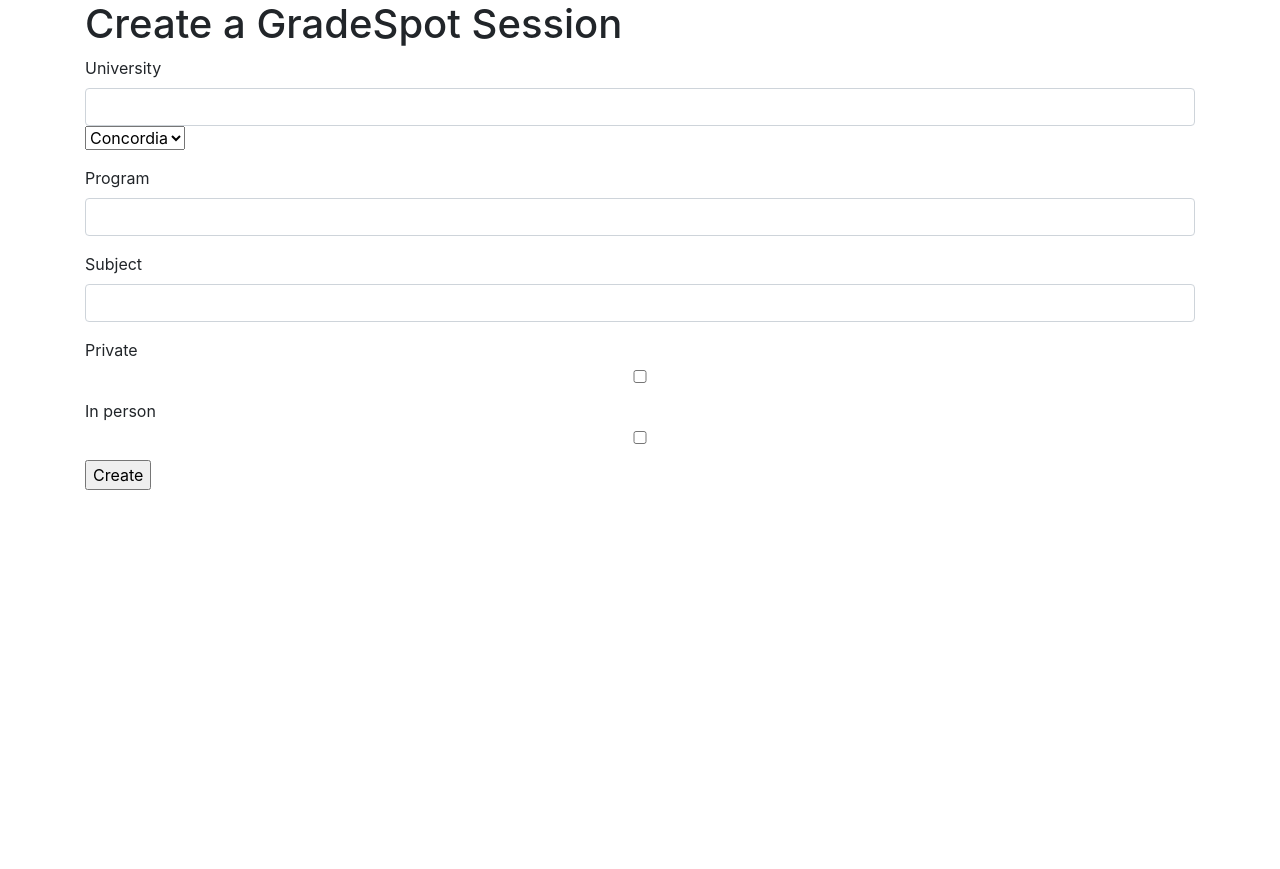
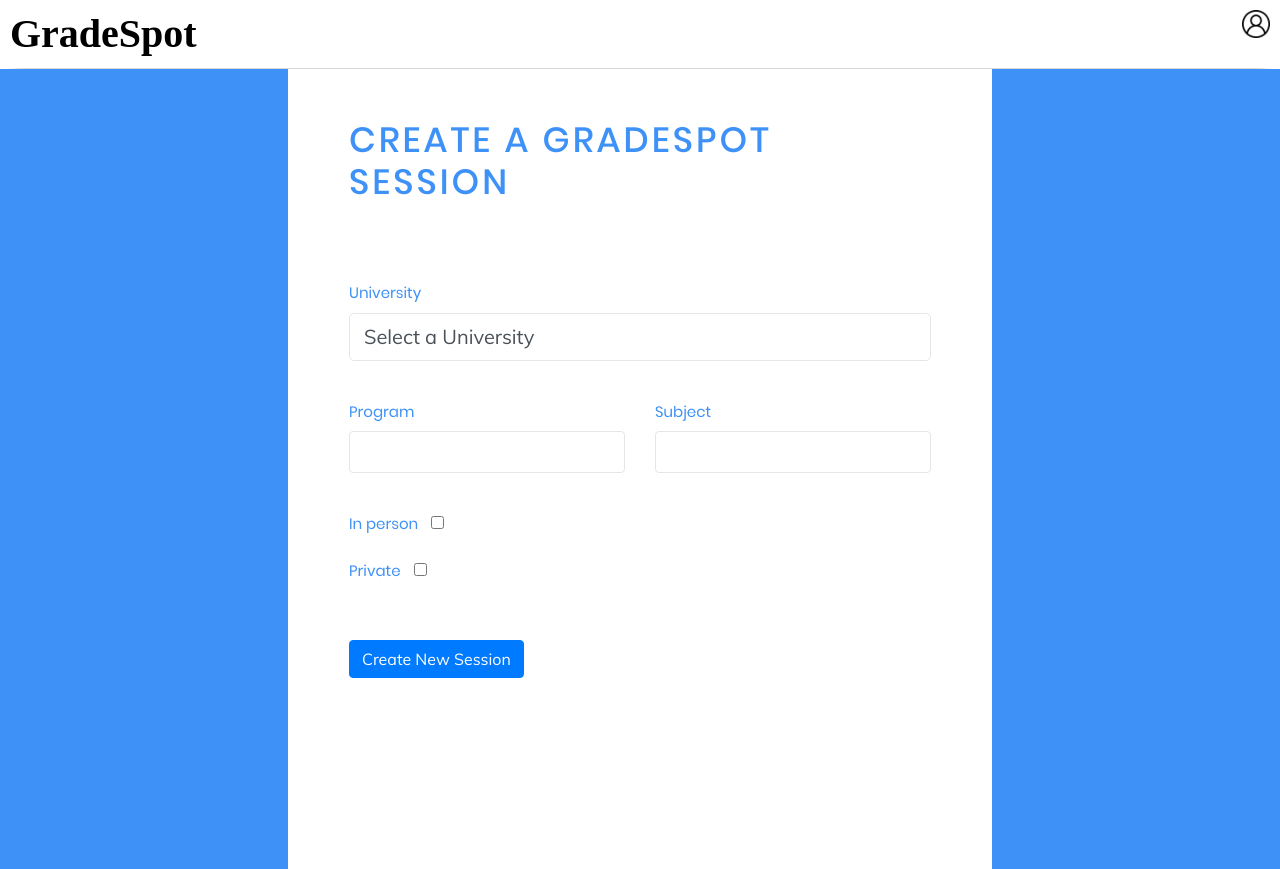
Before and after one commit to mpatel136/GradeSpot, a PHP site: page /app/views/Session/create.php in a window 1280 px wide. Before the commit the page ends 490 px from the top, so only its background shows below. Run offline with PHP 8.4, Linux system fonts and the light colour scheme; the visitor is signed in with stand-in values (Sample User, id 1); data comes from the database, SQL or seed files in the repository; some web fonts are replaced.

Commit message:
Changed login design

```diff
--- a/app/views/Account/login.php
+++ b/app/views/Account/login.php
@@ -22,7 +22,7 @@
 </head>
 <body>
 <div class="container-fluid">
-    <div class="con-navbar">
+    <div class="con-navbar" style="margin-bottom:1px">
         <div>
             <h4 style="font-size: 40px; color: black; padding: 10px;">
 
--- a/app/views/Session/create.php
+++ b/app/views/Session/create.php
@@ -5,44 +5,86 @@
     <script src="/js/jquery-3.2.1.min.js"></script>
     <script src="/js/bootstrap.js"></script>
     <title>Create new session</title>
+
+    <link rel="stylesheet" href="https://cdn.jsdelivr.net/npm/bootstrap@4.0.0/dist/css/bootstrap.min.css" integrity="sha384-Gn5384xqQ1aoWXA+058RXPxPg6fy4IWvTNh0E263XmFcJlSAwiGgFAW/dAiS6JXm" crossorigin="anonymous">
+
+    <!-- LINEAR ICONS -->
+    <link rel="stylesheet" href="/fonts/linearicons/style.css">
+
+    <!-- MATERIAL DESIGN ICONIC FONT -->
+    <link rel="stylesheet" href="/fonts/material-design-iconic-font/css/material-design-iconic-font.min.css">
+
+    <!-- DATE-PICKER -->
+    <link rel="stylesheet" href="/vendor/date-picker/css/datepicker.min.css">
+
+    <!-- STYLE CSS -->
+    <link rel="stylesheet" href="/css/style.css">
 </head>
 
 <body>
-    <div class="container">
+    <div class="con-navbar" style="margin-bottom:1px">
+    				<div>
+    					<h4 style="font-size: 40px; color: black; padding: 10px;">
+    						<div class="row">
+    							<div class="col-10">
+    								<div style="text-align: left; font-weight: bold;">
+    									GradeSpot
+    								</div>
+    							</div>
+    							<div class="col-2 home-login-lb" style="text-align: right;">
+    								<?php
+    									if(isset($_SESSION['account_id'])) {
+    										echo "
+    											<span style='font-size: 20px;'>Khalid</span>
+    										";
+    									}
+    								?>
+    								<img src="/images/user.png" alt="Profile" width="28" onclick="location.href='/account/login'" style="cursor: pointer; vertical-align: middle;">
+    							</div>
+    						</div>
+    					</div>
+    				</div>
+    			</div>
 
+    <div style="background-color: #3e91f7; z-index: 1">
+        <div class="container" style="background-color: white; width: 55%; height: 100vh">
                 <?php if (isset($data['error']))
                     echo "<div class='alert alert-danger' role='alert'>$data[error]</div>";
                 ?>
-        <h1>Create a GradeSpot Session</h1>
+                <h3 style="padding: 50px 46px 0px">Create a GradeSpot Session</h3>
                 <form action="" method="post" class="form-horizontal">
-            <div class="form-group">
-                <label for="university_id">University</label>
-                <input type="text" class="form-control" name="university_id" id="university_id" />
-                <select name="university" id="university">
-                    <option value="concordia">Concordia</option>
-                    <option value="harvard">Harvard</option>
+                    <label class="credentials"> University </label>
+                    <select class="form-control form-control-lg" style="margin-bottom: 40px" name="university_id" id="university_id">
+                      <option selected disabled>Select a University</option>
+                      <option value="1">Concordia University</option>
+                      <option value="2">McGill University</option>
+                      <option value="3">Harvard University</option>
                     </select>
-            </div>
-            <div class="form-group">
-                <label for="program_id">Program</label>
+
+                    <div class="form-group row" style="margin-bottom: 40px">
+                        <div class="col-md">
+                            <label for="program_id" class="credentials">Program</label>
                             <input type="text" class="form-control" name="program_id" id="program_id" />
                         </div>
-            <div class="form-group">
-                <label for="subject_id">Subject</label>
+                        <div class="col-md">
+                            <label for="subject_id" class="credentials">Subject</label>
                             <input type="text" class="form-control" name="subject_id" id="subject_id" />
                         </div>
+                    </div>
+
                     <div class="form-group">
-                <label for="is_private">Private</label>
-                <input type="checkbox" class="form-control" value="1" name="is_private" id="is_private" />
+                        <label for="is_in_person" class="credentials">In person</label>
+                        <input type="checkbox" value="1" name="is_in_person" id="is_in_person" style="margin-left: 10px"/>
                     </div>
-            <div class="form-group">
-                <label for="is_in_person">In person</label>
-                <input type="checkbox" class="form-control" value="1" name="is_in_person" id="is_in_person" />
+
+                    <div class="form-group" style="margin-bottom: 50px">
+                        <label for="is_private" class="credentials">Private</label>
+                        <input type="checkbox" value="1" name="is_private" id="is_private" style="margin-left: 10px"/>
                     </div>
-            <div class="form-group">
-                <input type="submit" name="create_session" value="Create" />
+
+                    <input type="submit" name="create_session" value="Create New Session" class="btn btn-primary form-group"/>
+                </form>
             </div>
-        </form>
     </div>
 </body>
 
```
Also changed, not shown: app/views/Account/create.php (+23 -1 lines), images/qr_codes/fkdAlah3xQGByxqRkNNy.png (added), images/qr_codes/fmrKDcDi2zi2RTMMiJHp.png (deleted), 4 other files. Lines whose indentation alone changed are shown as unchanged.
